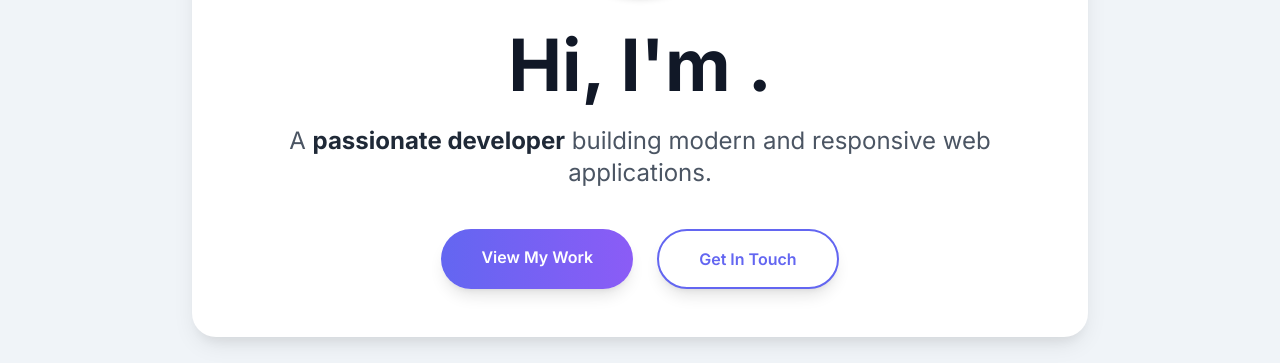
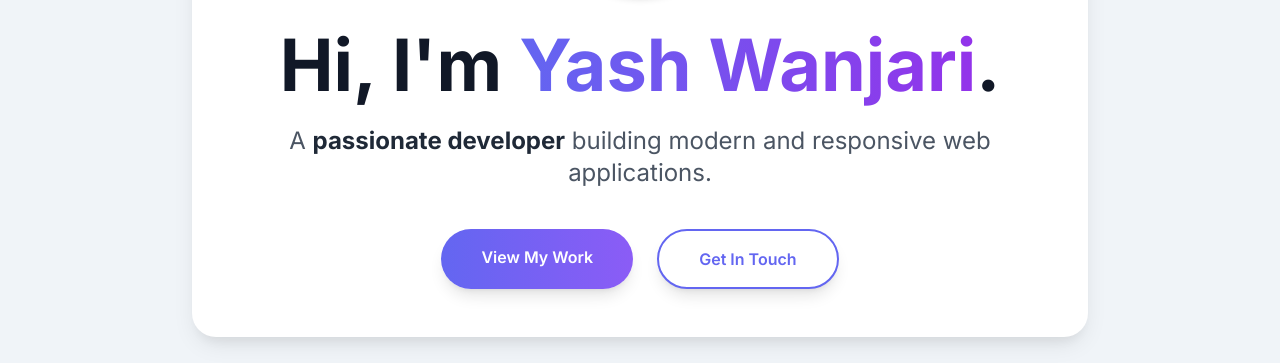
Before and after one commit to Yashwanjarigithub/Building-my-first-website-, a plain HTML site: page index.html in a window 1280 px wide. Shown: the part 437-800 px from the top of the page. Drawn offline with nearby package versions, Linux system fonts and the light colour scheme.

Commit message:
Fix HTML encoding issues in index.html

```diff
--- a/index.html
+++ b/index.html
@@ -99,7 +99,7 @@
                 <div class="w-40 h-40 md:w-48 md:h-48 mx-auto rounded-full overflow-hidden mb-8 border-4 border-indigo-500 shadow-md">
                     <img src="https://raw.githubusercontent.com/Yashwanjarigithub/Building-my-first-website-/refs/heads/main/final%20img.jpeg" alt="yash" class="w-full h-full object-cover">
                 </div>
-                <h1 class="text-5xl md:text-7xl font-extrabold text-gray-900 mb-6 leading-tight">Hi, I'm <span class="bg-clip-text text-transparent bg-gradient-to-r from-indigo-500 to-purple-600"></span>.</h1>
+                <h1 class="text-5xl md:text-7xl font-extrabold text-gray-900 mb-6 leading-tight">Hi, I'm <span class="bg-clip-text text-transparent bg-gradient-to-r from-indigo-500 to-purple-600">Yash Wanjari</span>.</h1>
                 <p class="text-xl md:text-2xl text-gray-600 mb-10">A <span class="font-bold text-gray-800">passionate developer</span> building modern and responsive web applications.</p>
                 <div class="flex flex-col md:flex-row space-y-5 md:space-y-0 md:space-x-6 justify-center">
                     <a href="#projects" class="inline-block btn-primary text-white font-semibold py-4 px-10 rounded-full shadow-lg transform">View My Work</a>
```
